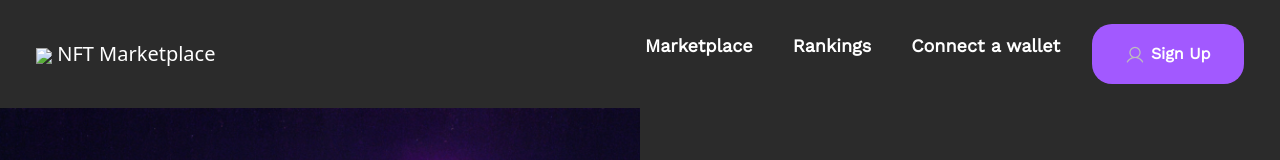
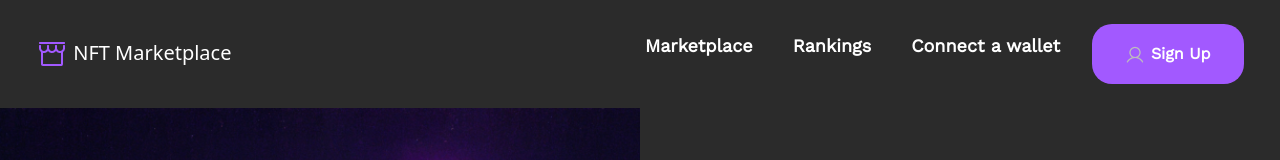
Before and after one commit to salomemgh/NFT-Sign-up-page, a plain HTML site: page index.html in a window 1280 px wide. Shown: the top 160 px of the page. Drawn offline with nearby package versions, Linux system fonts and the light colour scheme.

Commit message:
Add files via upload

```diff
--- a/index.html
+++ b/index.html
@@ -14,7 +14,7 @@
     <nav class="navbar navbar-expand-lg navbar-dark p-4">
         <div class="container-fluid">
             <a class="navbar-brand text-white" href="https://nft-home-page-kappa.vercel.app/">
-                <img src="../nft sign up/Storefront.png">
+                <img src="./Storefront.png">
                 NFT Marketplace
             </a>
             <button class="navbar-toggler" type="button" data-bs-toggle="collapse" data-bs-target="#nav1">
```
